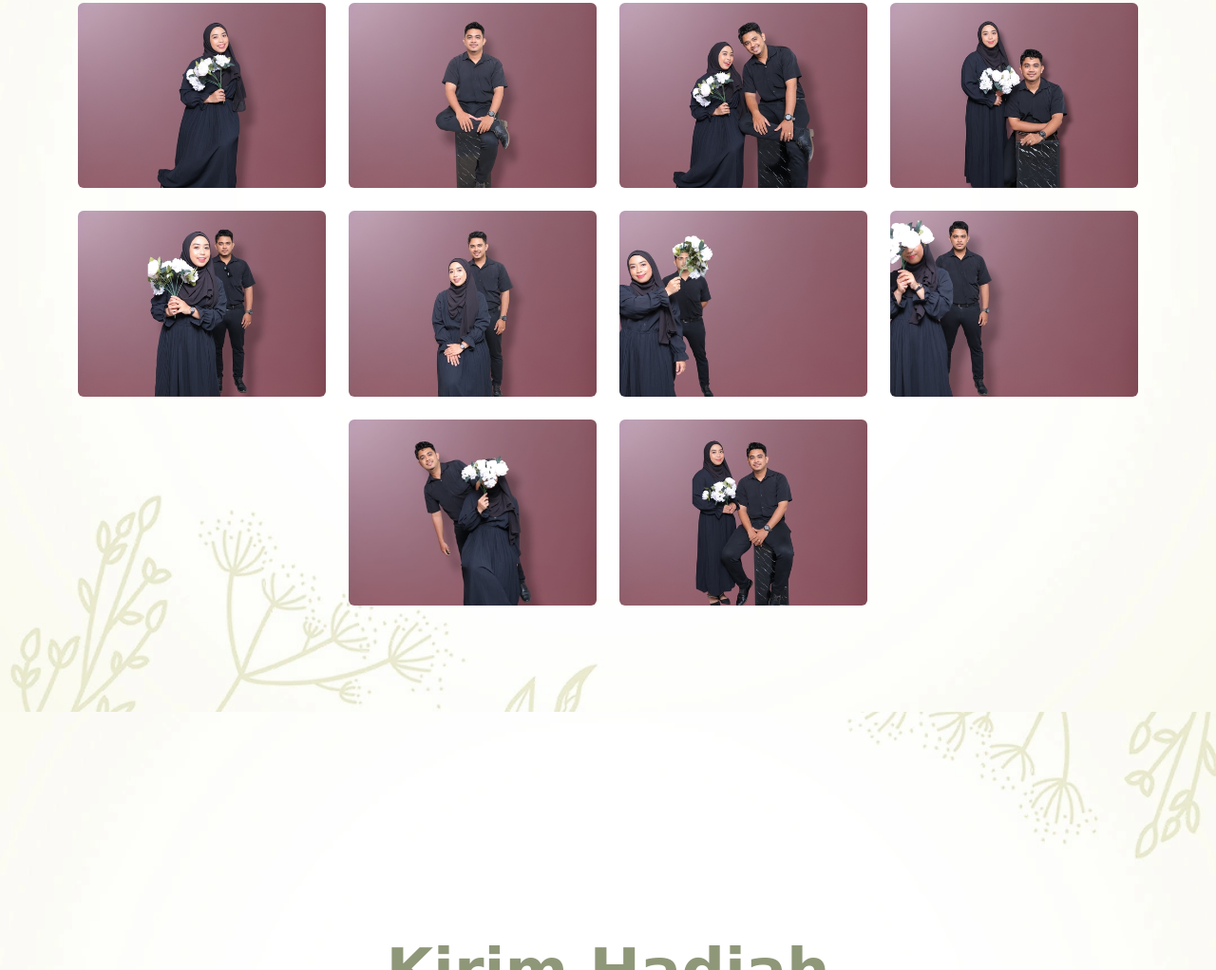
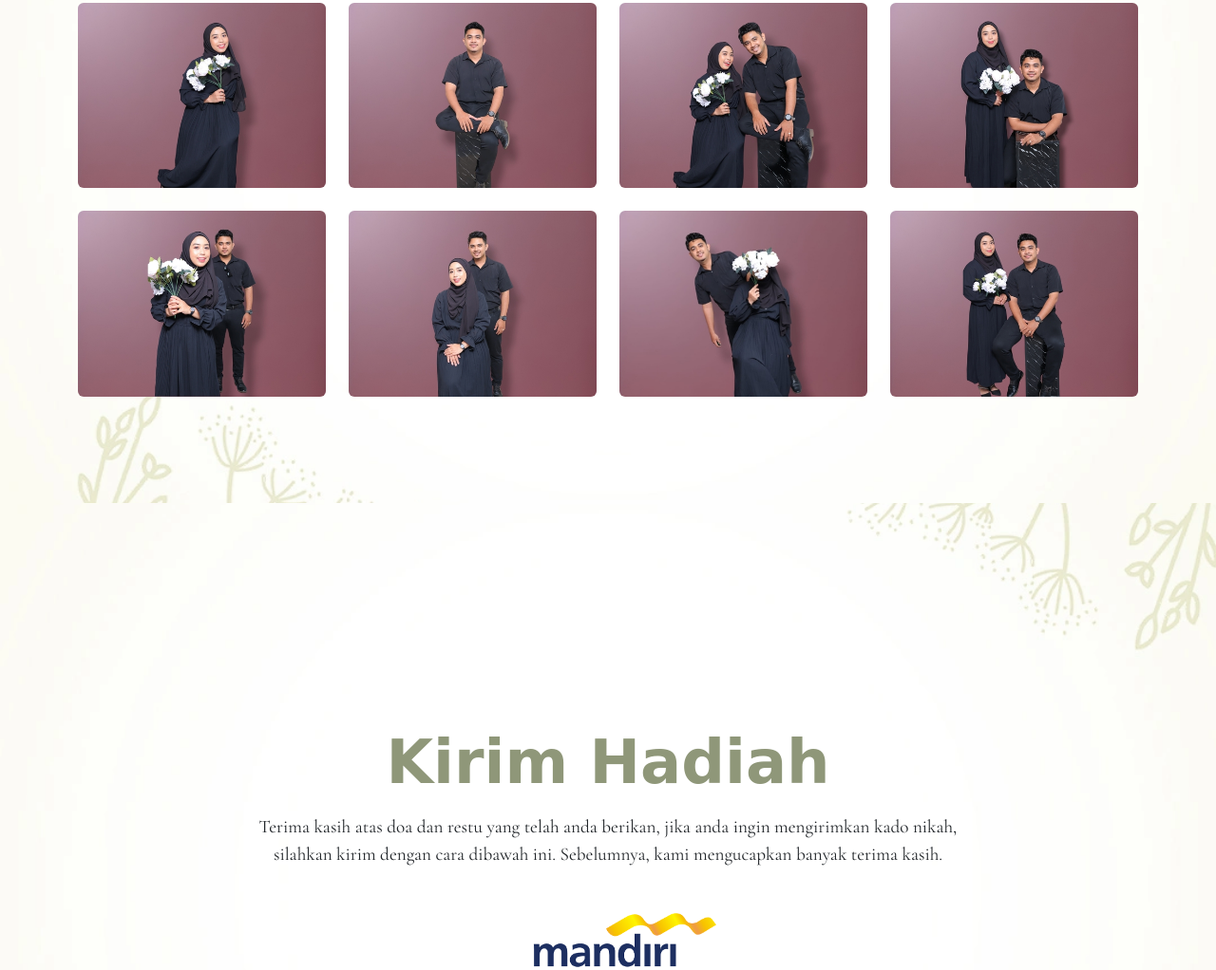
Before and after one commit to afrihamzah/Wedding-Dian-Rahmat, a plain HTML site: page index.html in a window 1280 px wide. Shown: the part 4566-5588 px from the top of the page at 95% size. Drawn offline with nearby package versions, Linux system fonts and the light colour scheme; a web font is replaced by a local one.

Commit message:
kurangi foto

```diff
--- a/index.html
+++ b/index.html
@@ -485,34 +485,6 @@
             data-aos-easing="ease-in-out"
             data-aos-duration="2000"
           >
-            <a href="img/mempelai/7.jpg" data-lightbox="gallery">
-              <img
-                src="img/mempelai/thumbnail/7.jpg"
-                alt="Ami Reza 7"
-                class="img-fluid w-100 rounded"
-              />
-            </a>
-          </div>
-          <div
-            class="col mt-4"
-            data-aos="fade-left"
-            data-aos-easing="ease-in-out"
-            data-aos-duration="2000"
-          >
-            <a href="img/mempelai/8.jpg" data-lightbox="gallery">
-              <img
-                src="img/mempelai/thumbnail/8.jpg"
-                alt="Ami Reza 8"
-                class="img-fluid w-100 rounded"
-              />
-            </a>
-          </div>
-          <div
-            class="col mt-4"
-            data-aos="fade-right"
-            data-aos-easing="ease-in-out"
-            data-aos-duration="2000"
-          >
             <a href="img/mempelai/9.jpg" data-lightbox="gallery">
               <img
                 src="img/mempelai/thumbnail/9.jpg"
```
